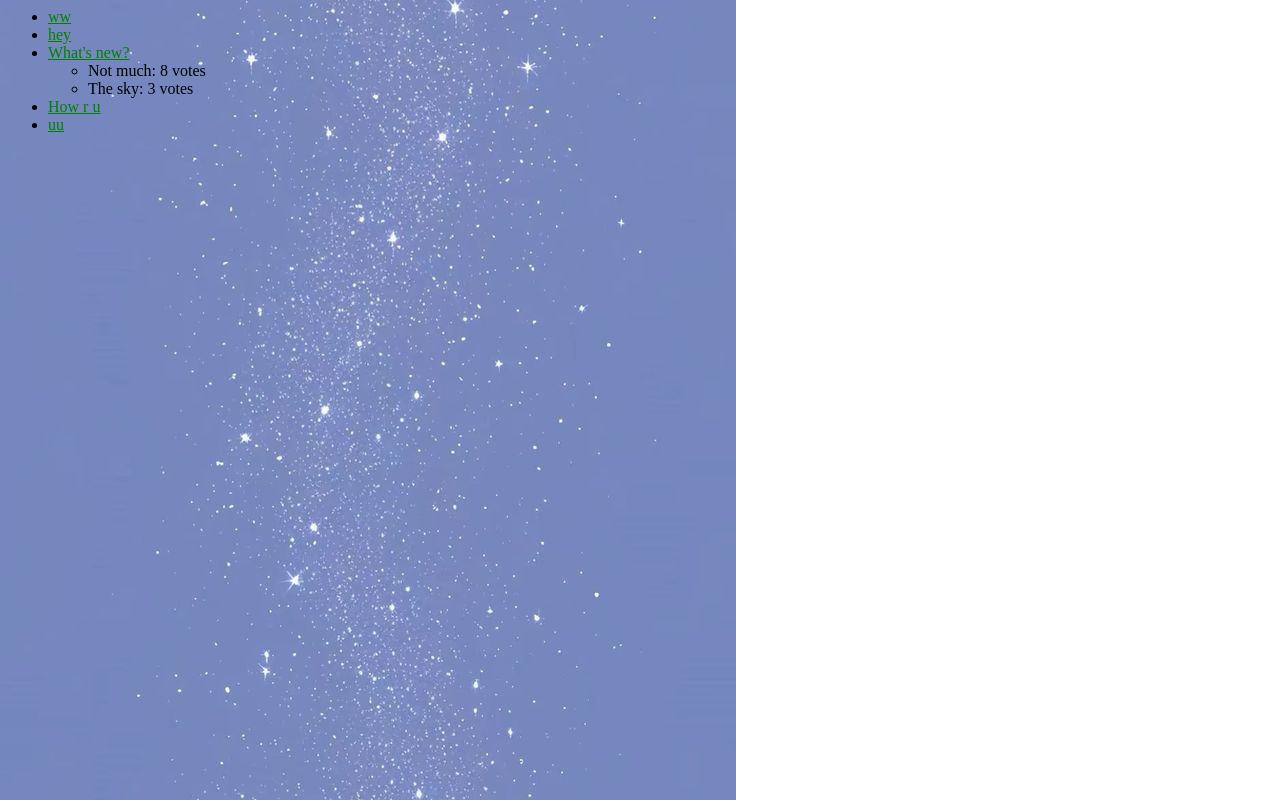
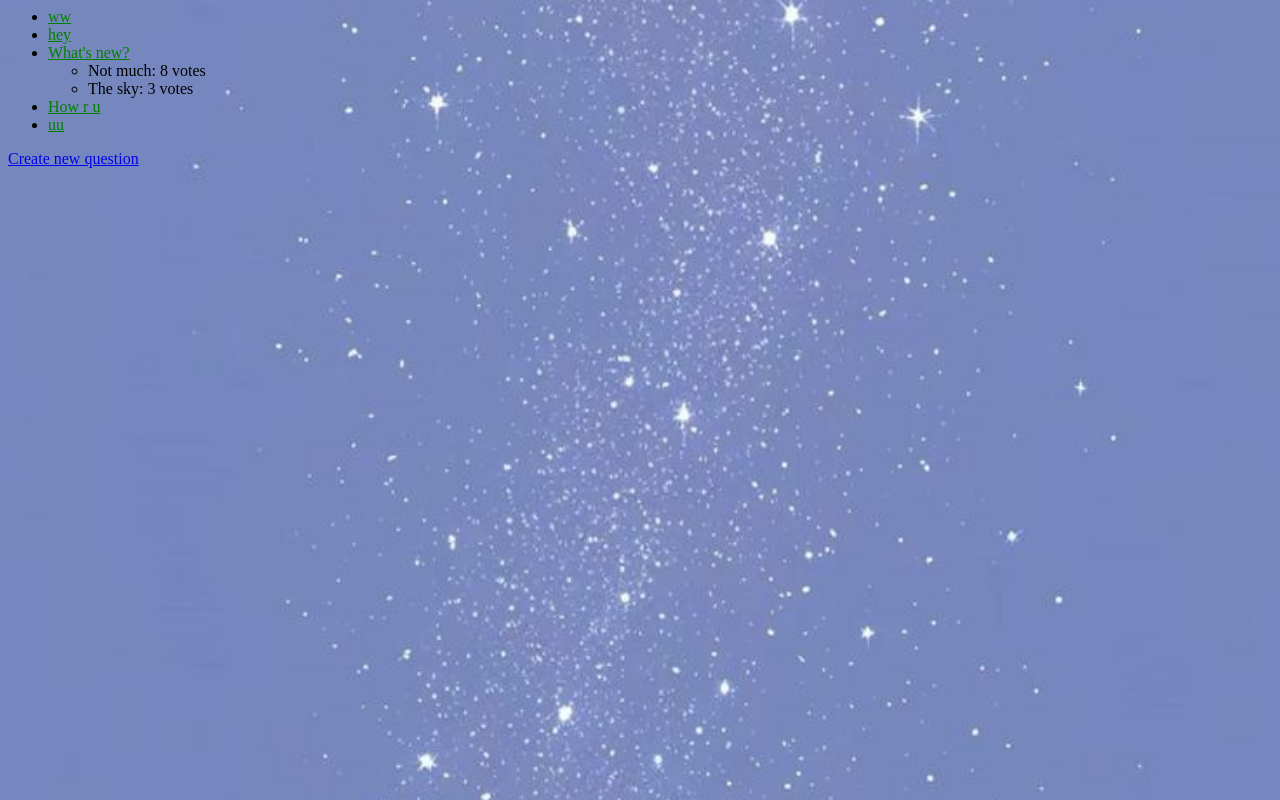
Before and after one commit to freyafuglo/Djangotutorial, a Django app: page /polls/ in a window 1280 px wide. Run offline with Django 5.2, Linux system fonts and the light colour scheme; data comes from the database, SQL or seed files in the repository; both versions use the stored data as it was after the commit.

Commit message:
adds page to create new question and links to that page from polls/ page

```diff
--- a/djangotutorial/polls/static/polls/style.css
+++ b/djangotutorial/polls/static/polls/style.css
@@ -3,5 +3,6 @@ li a {
 }
 
 body {
-    background: white url("images/stars.jpeg") no-repeat;
+    background: url("images/stars.jpeg") no-repeat;
+    background-size: cover;
 }
--- a/djangotutorial/polls/templates/polls/index.html
+++ b/djangotutorial/polls/templates/polls/index.html
@@ -17,3 +17,5 @@
 {% else %}
     <p>No polls are available.</p>
 {% endif %}
+
+<a href="{% url 'polls:create' %}">Create new question</a>
--- a/djangotutorial/polls/urls.py
+++ b/djangotutorial/polls/urls.py
@@ -8,4 +8,5 @@ urlpatterns = [
     path("<int:pk>/", views.DetailView.as_view(), name="detail"),
     path("<int:pk>/results/", views.ResultsView.as_view(), name="results"),
     path("<int:question_id>/vote/", views.vote, name="vote"),
+    path("create/", views.CreateView.as_view(), name="create"),
 ]
--- a/djangotutorial/polls/views.py
+++ b/djangotutorial/polls/views.py
@@ -1,7 +1,7 @@
 from django.db.models import F
 from django.http import HttpResponseRedirect
 from django.shortcuts import get_object_or_404, render
-from django.urls import reverse
+from django.urls import reverse, reverse_lazy
 from django.views import generic
 from django.utils import timezone
 
@@ -55,3 +55,16 @@ def vote(request, question_id):
         # with POST data. This prevents data from being posted twice if a
         # user hits the Back button.
         return HttpResponseRedirect(reverse("polls:results", args=(question.id,)))
+
+class CreateView(generic.CreateView):
+    model = Question
+    template_name = "polls/create.html"
+    fields = ["question_text"]  # only this field is filled by user
+
+    def form_valid(self, form):
+        # set pub_date automatically
+        form.instance.pub_date = timezone.now()
+        return super().form_valid(form)
+
+    def get_success_url(self):
+        return reverse_lazy("polls:detail", args=[self.object.id])
```
Also changed, not shown: djangotutorial/polls/templates/polls/create.html (added, +7 -0 lines), djangotutorial/db.sqlite3.
